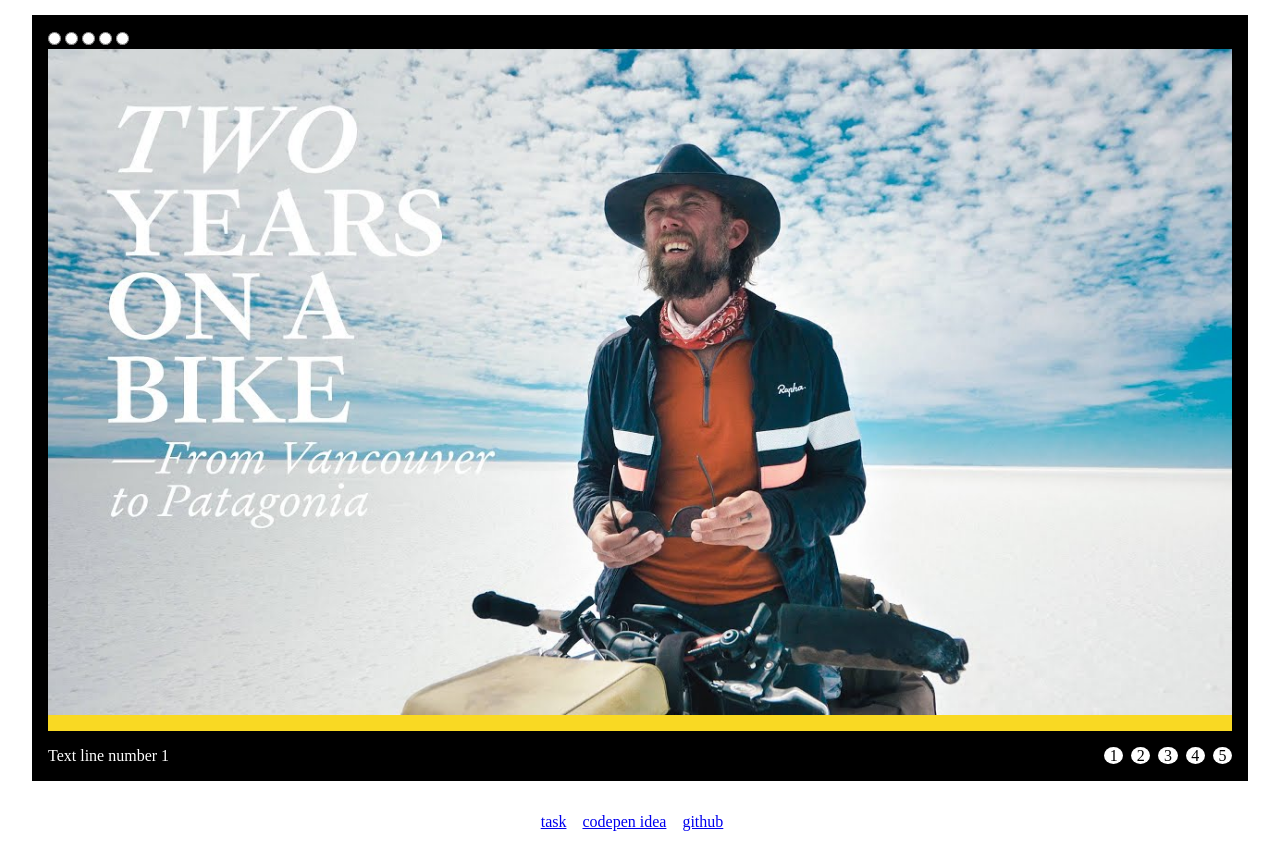
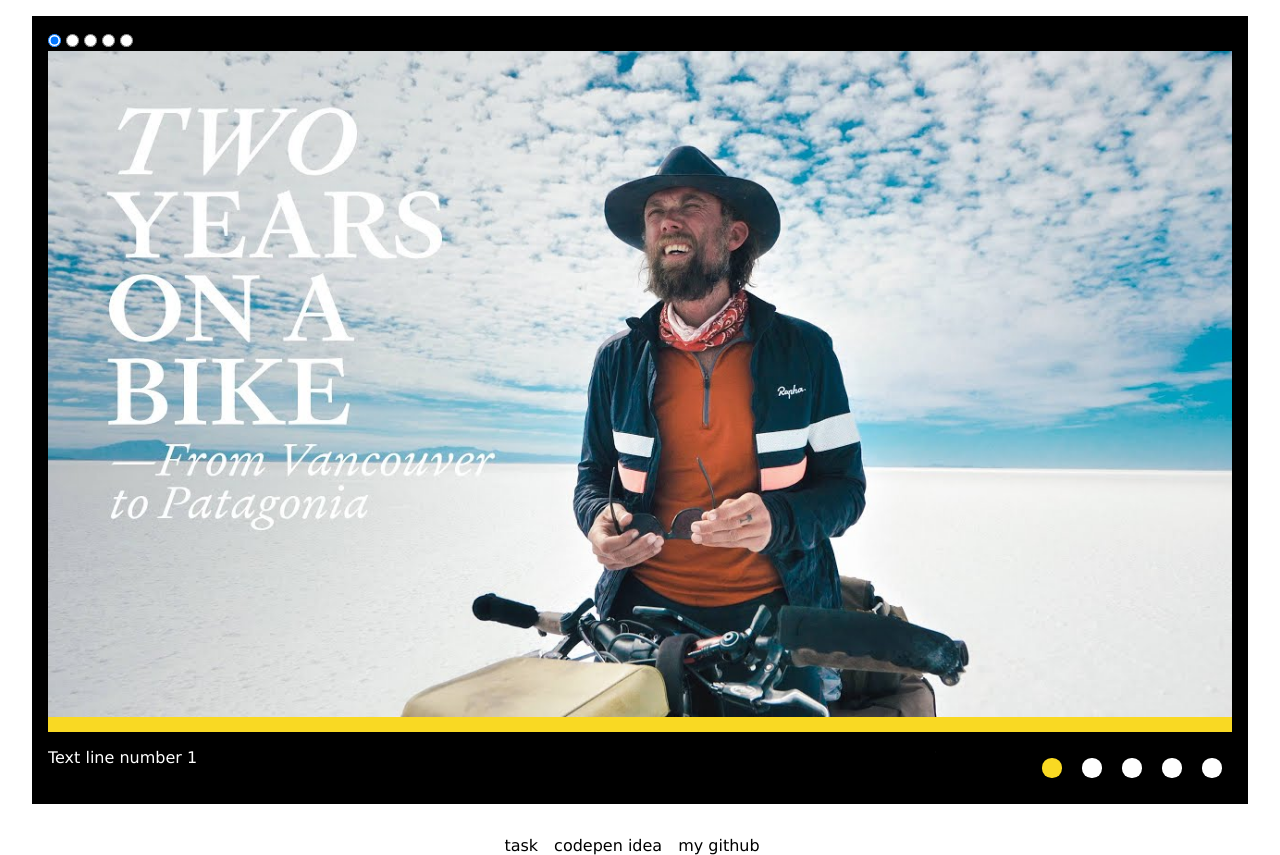
Before and after one commit to vasily-mishanin/cssMemSlider, a plain HTML site: page cssMemSlider/index.html in a window 1280 px wide. Shown: the part 86-941 px from the top of the page. Before the commit the page ends 917 px from the top, so only its background shows below. Drawn offline with Linux system fonts and the light colour scheme.

Commit message:
feat: add controls effects Mon, 16 May 2022 10:31:02 +0300

```diff
--- a/cssMemSlider/colors.css
+++ b/cssMemSlider/colors.css
@@ -3,4 +3,5 @@
   --color-light-main: white;
   --color-accent-main: #f9d923;
   --color-background-main: #f4f0f0;
+  --color-accent-secondary: #205375;
 }
--- a/cssMemSlider/index.css
+++ b/cssMemSlider/index.css
@@ -71,10 +71,9 @@ input[type='radio'] {
 
 /* LOGIC */
 
-#control-1:checked ~ .slider > .slider__viewport > .slider__slides > #slide-1 {
+#control-1:checked ~ .slider > .slider__viewport > .slider__slides {
   transform: translateX(0);
 }
-
 #control-2:checked ~ .slider > .slider__viewport > .slider__slides {
   transform: translateX(-105%);
 }
@@ -87,11 +86,9 @@ input[type='radio'] {
 #control-5:checked ~ .slider > .slider__viewport > .slider__slides {
   transform: translateX(-420%);
 }
-
 #control-1:checked ~ .slider > .slider__captions-viewport > .slider__captions {
   transform: translateX(0);
 }
-
 #control-2:checked ~ .slider > .slider__captions-viewport > .slider__captions {
   transform: translateX(-100%);
 }
@@ -109,20 +106,97 @@ input[type='radio'] {
   grid-column-start: 2;
   grid-column-end: 3;
   justify-self: end;
+  display: flex;
 }
 
 .slider__navigation > label {
-  margin-left: 0.25rem;
-  background-color: var(--color-light-main);
+  display: inline-block;
+  width: 2.5rem;
+  height: 2.5rem;
+  display: inline-flex;
+  justify-content: center;
+  align-items: center;
+  background-color: transparent;
   border-radius: 50%;
   text-align: center;
+  padding: 0.25rem;
   cursor: pointer;
 }
 
 .slider__navigation > label > span {
   display: inline-block;
   color: var(--color-dark-main);
+  background-color: var(--color-light-main);
   width: 1.2rem;
+  height: 1.2rem;
+  border-radius: 50%;
+}
+
+.slider__navigation > label:hover > span {
+  box-shadow: 0 0 4px 2px var(--color-accent-main);
+}
+
+.slider__navigation > label:active > span {
+  box-shadow: none;
+  border: 2px solid var(--color-accent-main);
+  background-color: var(--color-dark-main);
+}
+
+/* CONTROLS EFFECTS */
+
+#control-1:checked
+  ~ .slider
+  > .slider__navigation
+  > label[for='control-1']
+  > span {
+  background-color: var(--color-accent-main);
+}
+
+#control-2:checked
+  ~ .slider
+  > .slider__navigation
+  > label[for='control-2']
+  > span {
+  background-color: var(--color-accent-main);
+}
+
+#control-3:checked
+  ~ .slider
+  > .slider__navigation
+  > label[for='control-3']
+  > span {
+  background-color: var(--color-accent-main);
+}
+
+#control-4:checked
+  ~ .slider
+  > .slider__navigation
+  > label[for='control-4']
+  > span {
+  background-color: var(--color-accent-main);
+}
+
+#control-5:checked
+  ~ .slider
+  > .slider__navigation
+  > label[for='control-5']
+  > span {
+  background-color: var(--color-accent-main);
+}
+
+a {
+  text-decoration: none;
+  color: var(--color-dark-main);
+}
+
+a:hover {
+  text-decoration: underline;
+  text-decoration-color: var(--color-accent-main);
+  text-decoration-thickness: 3px;
+}
+
+a:visited {
+  color: var(--color-accent-secondary);
 }
 
 /* MEDIA */
--- a/cssMemSlider/index.html
+++ b/cssMemSlider/index.html
@@ -15,7 +15,7 @@
     <header><h1>CSS MemSlider</h1></header>
     <main>
       <section class="slider-wrapper">
-        <input type="radio" name="slider__control" id="control-1" />
+        <input type="radio" name="slider__control" id="control-1" checked />
         <input type="radio" name="slider__control" id="control-2" />
         <input type="radio" name="slider__control" id="control-3" />
         <input type="radio" name="slider__control" id="control-4" />
@@ -42,11 +42,11 @@
             </div>
           </div>
           <div class="slider__navigation">
-            <label for="control-1"><span>1</span></label>
-            <label for="control-2"><span>2</span></label>
-            <label for="control-3"><span>3</span></label>
-            <label for="control-4"><span>4</span></label>
-            <label for="control-5"><span>5</span></label>
+            <label for="control-1"><span></span></label>
+            <label for="control-2"><span></span></label>
+            <label for="control-3"><span></span></label>
+            <label for="control-4"><span></span></label>
+            <label for="control-5"><span></span></label>
           </div>
         </div>
       </section>
@@ -64,7 +64,7 @@
             >codepen idea</a
           >
         </li>
-        <li><a href="https://github.com/vasily-mishanin">github</a></li>
+        <li><a href="https://github.com/vasily-mishanin">my github</a></li>
       </ul>
     </footer>
   </body>
--- a/cssMemSlider/layout.css
+++ b/cssMemSlider/layout.css
@@ -12,6 +12,8 @@ body {
 body {
   display: flex;
   flex-direction: column;
+  font-family: 'Lucida Sans', 'Lucida Sans Regular', 'Lucida Grande',
+    'Lucida Sans Unicode', Geneva, Verdana, sans-serif;
 }
 
 header {
```
Also changed, not shown: 1 other file.
